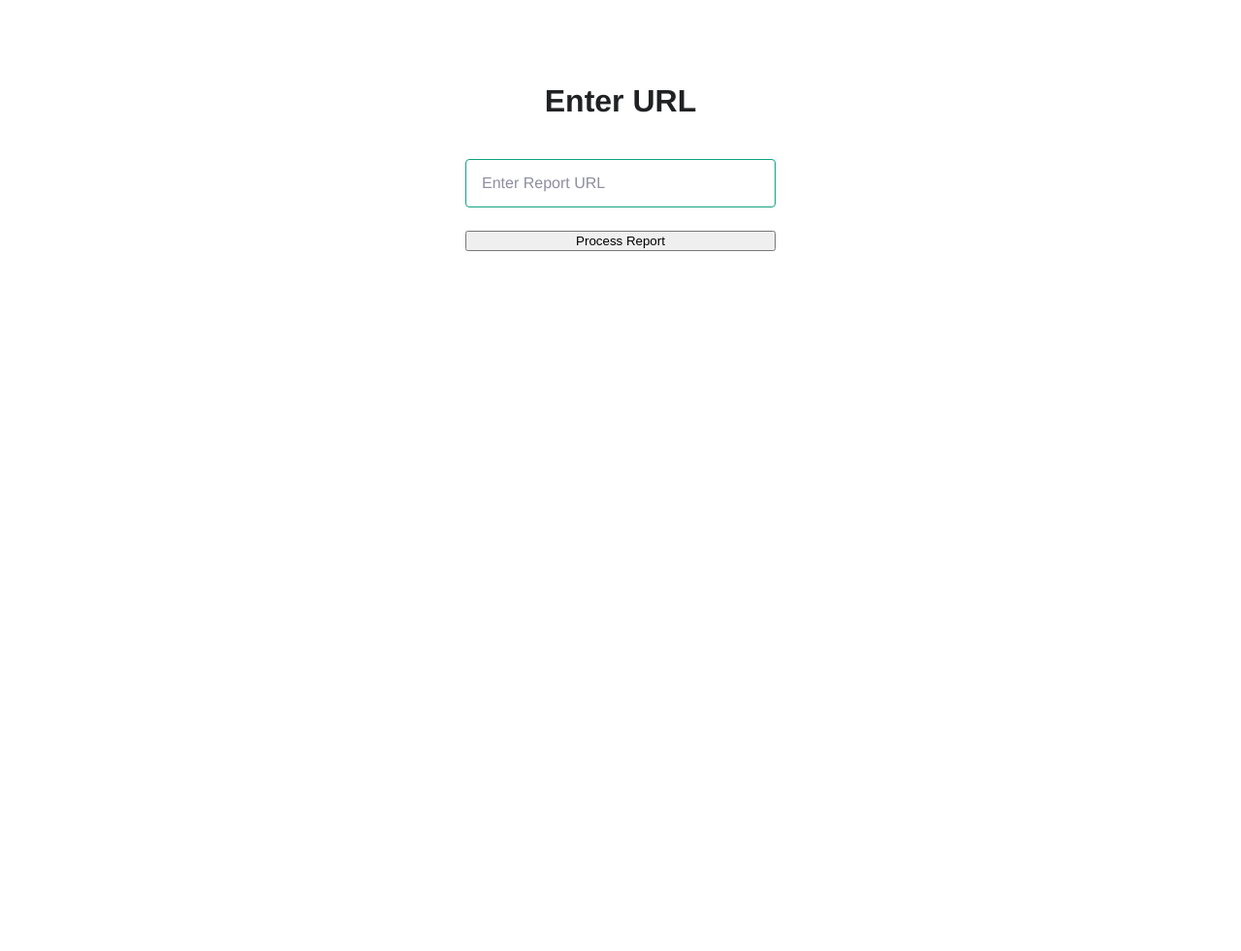
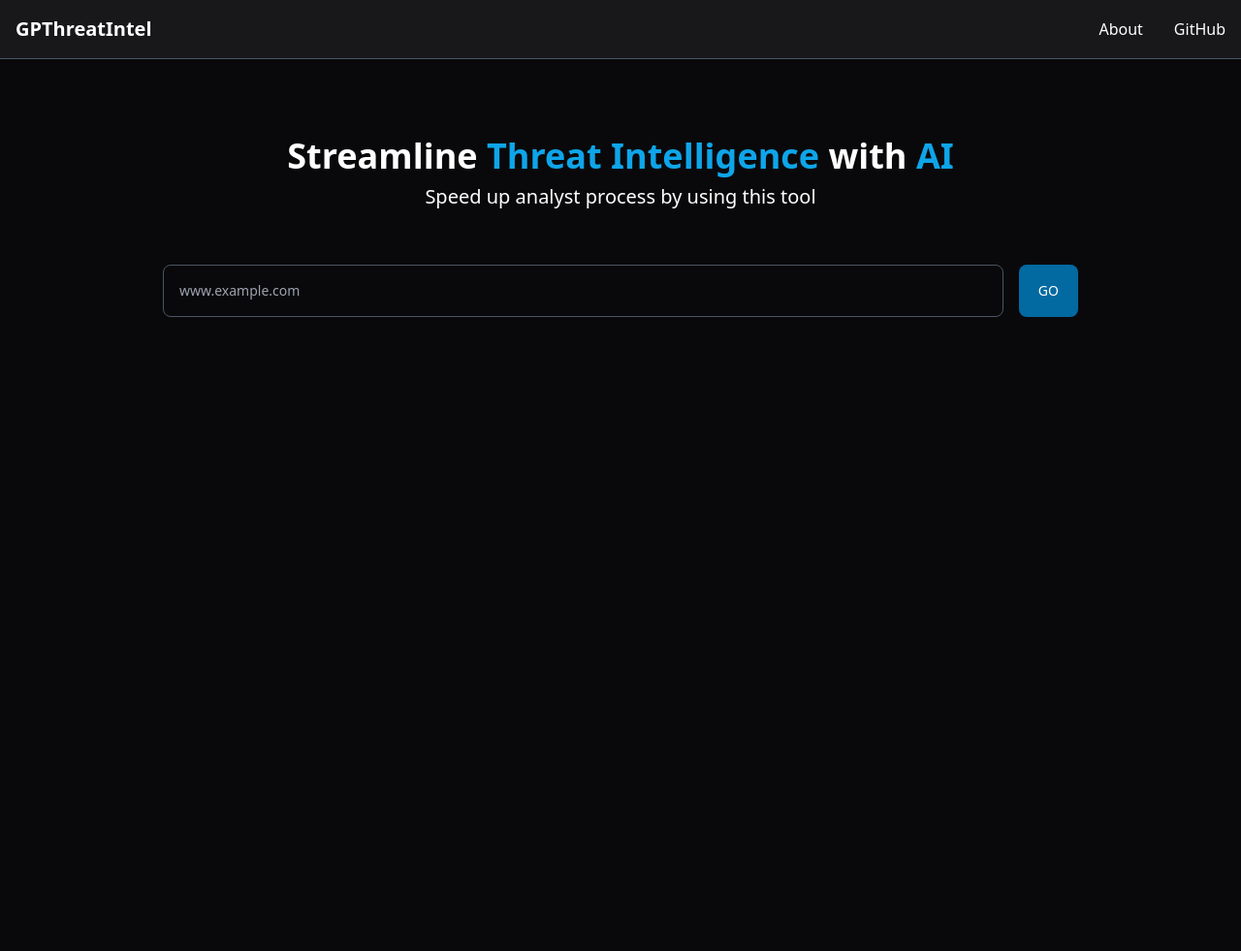
Before and after one commit to nitroz3us/GPThreatIntel-Summarizer, a FastAPI app: page / in a window 1280 px wide. Shown: the whole page at 97% size. Before the commit the page ends 259 px from the top, so only its background shows below. Run offline with FastAPI, Linux system fonts and the light colour scheme; some libraries are stand-ins or nearby versions; some web fonts are replaced.

Commit message:
Styled website, update README

```diff
--- a/app.py
+++ b/app.py
@@ -53,7 +53,6 @@ def extract_text(url):
 def index(request: Request):
     return templates.TemplateResponse("index.html", {"request": request})
 
-
 @app.post("/", response_class=HTMLResponse)
 async def index(request: Request, url: str= Form(...)):
     #display the extracted text inputted by the user in a textfield form
--- a/requirements.txt
+++ b/requirements.txt
@@ -1,5 +1,6 @@
 anyio==3.6.1
 asgiref==3.5.2
+bs4==0.0.1
 certifi==2022.5.18.1
 charset-normalizer==2.0.12
 click==8.1.3
--- a/src/static/main.css
+++ b/src/static/main.css
@@ -1,66 +1,7 @@
-@font-face {
-    font-family: "ColfaxAI";
-    src: url(https://cdn.openai.com/API/fonts/ColfaxAIRegular.woff2)
-        format("woff2"),
-      url(https://cdn.openai.com/API/fonts/ColfaxAIRegular.woff) format("woff");
-    font-weight: normal;
-    font-style: normal;
+div#loading {
+  width: 35px;
+  height: 35px;
+  display: none;
+  background: url(/favicon.ico) no-repeat;
+  cursor: wait;
   }
-  @font-face {
-    font-family: "ColfaxAI";
-    src: url(https://cdn.openai.com/API/fonts/ColfaxAIBold.woff2) format("woff2"),
-      url(https://cdn.openai.com/API/fonts/ColfaxAIBold.woff) format("woff");
-    font-weight: bold;
-    font-style: normal;
-  }
-  body,
-  input {
-    font-size: 16px;
-    line-height: 24px;
-    color: #353740;
-    font-family: "ColfaxAI", Helvetica, sans-serif;
-  }
-  body {
-    display: flex;
-    flex-direction: column;
-    align-items: center;
-    padding-top: 60px;
-  }
-  .icon {
-    width: 34px;
-  }
-  h3 {
-    font-size: 32px;
-    line-height: 40px;
-    font-weight: bold;
-    color: #202123;
-    margin: 16px 0 40px;
-  }
-  form {
-    display: flex;
-    flex-direction: column;
-    width: 320px;
-  }
-  input[type="text"] {
-    padding: 12px 16px;
-    border: 1px solid #10a37f;
-    border-radius: 4px;
-    margin-bottom: 24px;
-  }
-  ::placeholder {
-    color: #8e8ea0;
-    opacity: 1;
-  }
-  input[type="submit"] {
-    padding: 12px 0;
-    color: #fff;
-    background-color: #10a37f;
-    border: none;
-    border-radius: 4px;
-    text-align: center;
-    cursor: pointer;
-  }
-  .result {
-    font-weight: bold;
-    margin-top: 40px;
-  }
--- a/src/templates/index.html
+++ b/src/templates/index.html
@@ -1,17 +1,98 @@
 <!DOCTYPE html>
-<html>
+<html class="bg-zinc-950 text-white font-sans">
   <head>
-    <title>OpenAI Quickstart</title>
+    <title>GPThreat Intel Summarizer</title>
+    <script src="https://cdn.tailwindcss.com"></script>
+    <link rel="icon" href="/static/favicon.ico" />
+
     <link rel="stylesheet" href="{{ url_for('static', path='/main.css') }}" />
   </head>
   <body>
-    <h3>Enter URL</h3>
-    <form action="/" method="post">
-      <input type="text" name="url" placeholder="Enter Report URL" required />
-      <button type="submit">Process Report</button>
-    </form>
-    {% if result %}
-    <div class="result">{{ result }}</div>
-    {% endif %}
+    <!-- Navigation Header -->
+    <div class="top_nav">
+      <nav class="border-gray-200 bg-zinc-900 border-gray-600 border-b">
+        <div
+          class="max-w-screen-xl flex flex-wrap items-center justify-between mx-auto p-4"
+        >
+          <a href="/" class="flex">
+            <span
+              class="self-center text-xl font-semibold whitespace-nowrap text-white"
+              >GPThreatIntel</span
+            >
+          </a>
+
+          <div
+            class="items-center justify-between hidden w-full md:flex md:w-auto md:order-1"
+          >
+            <ul
+              class="flex flex-col p-4 md:p-0 mt-4 font-medium md:flex-row md:space-x-8 md:mt-0 md:border-0"
+            >
+              <li>
+                <a
+                  class="block py-2 pl-3 pr-4 text-gray-900 rounded hover:bg-gray-800 md:hover:bg-transparent md:hover:text-gray-700 md:p-0 md:hover:text-gray-500 text-white hover:bg-gray-700 hover:text-white md:hover:bg-transparent"
+                  >About</a
+                >
+              </li>
+              <li>
+                <a
+                  href="https://github.com/nitroz3us/GPThreatIntel-Summarizer"
+                  target="_blank"
+                  class="block py-2 pl-3 pr-4 text-gray-900 rounded hover:bg-gray-100 md:hover:bg-transparent md:hover:text-gray-700 md:p-0 text-white md:hover:text-gray-500 hover:bg-gray-700 hover:text-white md:hover:bg-transparent"
+                  >GitHub</a
+                >
+              </li>
+            </ul>
+          </div>
+        </div>
+      </nav>
+    </div>
+
+    <div class="h-screen mt-20 m-10">
+      <div class="header-container mb-14">
+        <h1 class="text-4xl flex justify-center mb-2 font-semibold">
+          Streamline&nbsp
+          <span class="text-sky-500">Threat Intelligence&nbsp</span> with&nbsp
+          <span class="text-sky-500">AI</span>
+        </h1>
+        <p class="text-xl flex justify-center">
+          Speed up analyst process by using this tool
+        </p>
+      </div>
+
+      <form action="/" method="post">
+        <div class="flex justify-center mt-4 mb-6 ml-32 mr-32">
+          <!-- <label for="email" class="block mb-2 text-sm font-medium text-white"
+            >Your email</label
+          > -->
+          <input
+            type="text"
+            name="url"
+            class="bg-gray-50 border border-gray-300 text-gray-900 text-sm rounded-lg block w-full p-4 bg-zinc-950 border-gray-600 placeholder-gray-400 text-white mr-4"
+            placeholder="www.example.com"
+            required
+          />
+          <button
+            type="submit"
+            class="text-white bg-sky-700 hover:bg-sky-800 focus:ring-4 focus:outline-none focus:ring-sky-300 font-medium rounded-lg text-sm w-full sm:w-auto px-5 py-2.5 text-center"
+          >
+            GO
+          </button>
+        </div>
+      </form>
+      <div class="flex justify-center mt-4 mb-6 ml-32 mr-32">
+        {% if result %}
+        <div class="result">{{ result }}</div>
+        {% endif %}
+      </div>
+
+      <!-- <h3>Enter URL</h3>
+      <form action="/" method="post">
+        <input type="text" name="url" placeholder="Enter Report URL" required />
+        <button type="submit">Summarize Report</button>
+      </form>
+      {% if result %}
+      <div class="result">{{ result }}</div>
+      {% endif %} -->
+    </div>
   </body>
 </html>
```
Also changed, not shown: src/images/demo.png (added), src/static/favicon.ico (added).
